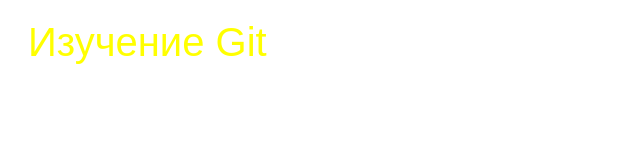
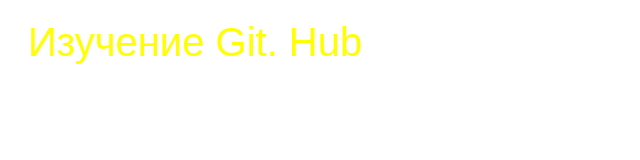
Before and after one commit to yaosipovpavel/TestSite, a plain HTML site: page index.html in a window 1280 px wide. Shown: the whole page, without its empty margins (0-640 px from the left). Drawn offline with Linux system fonts and the light colour scheme.

Commit message:
adding .hub

```diff
--- a/index.html
+++ b/index.html
@@ -7,7 +7,7 @@
     <link rel="stylesheet" href="style.css">
 </head>
 <body>
-    <p class="text">Изучение Git</p>
+    <p class="text">Изучение Git. Hub</p>
 
 </body>
 </html>
```
